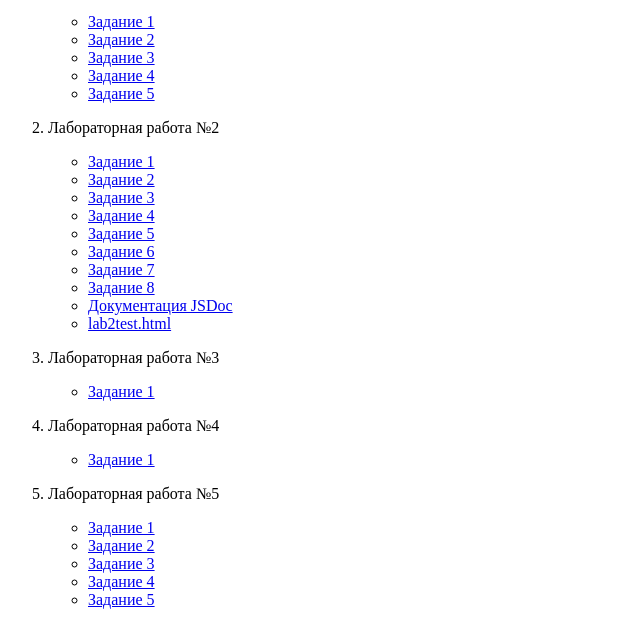
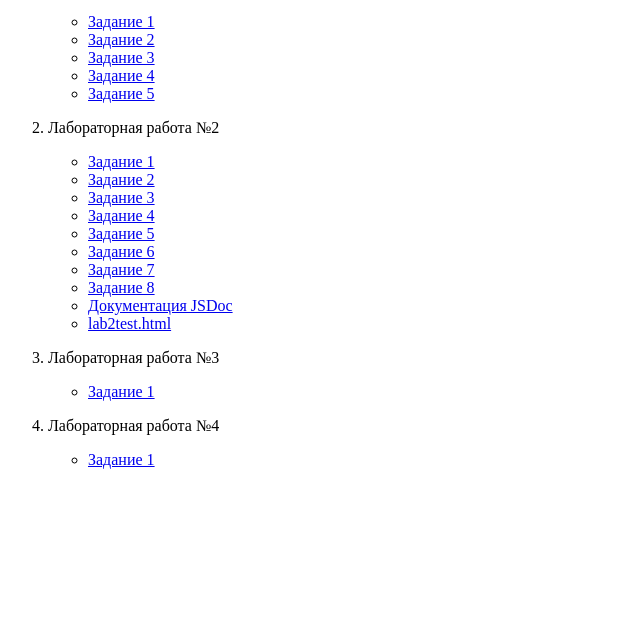
Before and after one commit to KostikovE/Javascript, a plain HTML site: page index.html in a window 1280 px wide. Shown: the part 101-744 px from the top of the page, without its empty margins (0-640 px from the left). Drawn offline with Linux system fonts and the light colour scheme.

Commit message:
Update index.html

```diff
--- a/index.html
+++ b/index.html
@@ -51,7 +51,7 @@
     </ul>
     </li>
 
-    <li> <p>Лабораторная работа №5</p>
+<!--     <li> <p>Лабораторная работа №5</p>
   <ul>
 
   <li><a href ="lab5/chessboard.html">Задание 1 </a></li>
@@ -62,5 +62,5 @@
 
 
     </ul>
-    </li>
+    </li> -->
 </ol>
```
